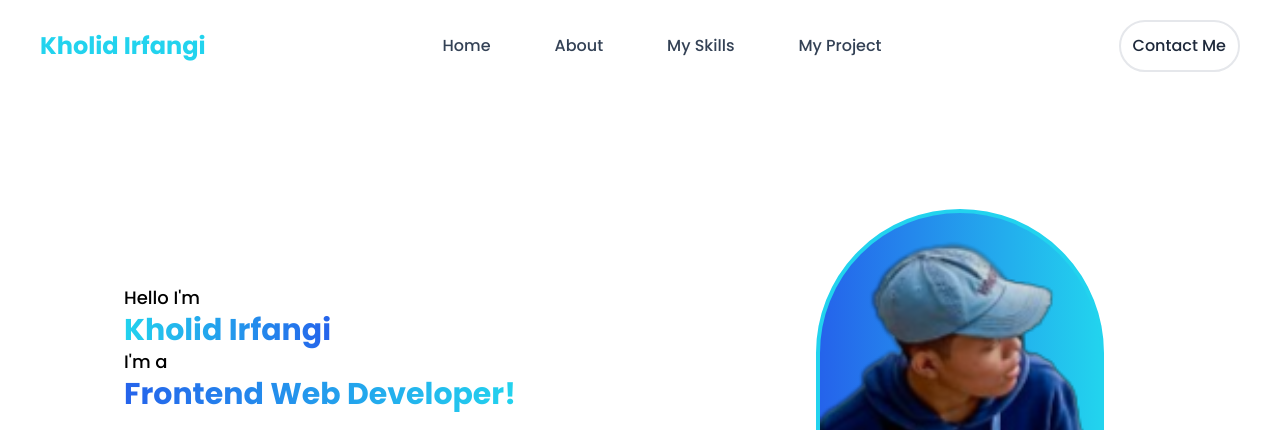
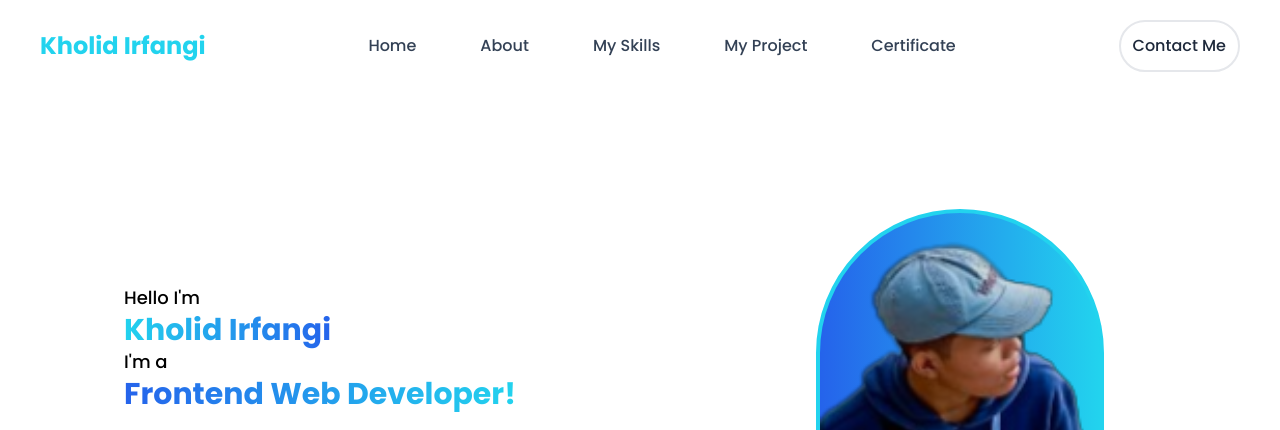
Before and after one commit to kholidirfangi/My-Portfolio, a website: page index.html in a window 1280 px wide. Shown: the top 430 px of the page. Drawn offline with Linux system fonts and the light colour scheme.

Commit message:
menambahkan certificate link di navbar

```diff
--- a/index.html
+++ b/index.html
@@ -26,6 +26,7 @@
         <li class="py-3 px-5 lg:py-0 lg:px-8"><a class="nav-line relative" href="#about">About</a></li>
         <li class="py-3 px-5 lg:py-0 lg:px-8"><a class="nav-line relative" href="#myskills">My Skills</a></li>
         <li class="py-3 px-5 lg:py-0 lg:px-8"><a class="nav-line relative" href="#myproject">My Project</a></li>
+        <li class="py-3 px-5 lg:py-0 lg:px-8"><a class="nav-line relative" href="#certificate">Certificate</a></li>
       </ul>
     </nav>
     <a class="btn-contact lg:block text-center mx-4 lg:mx-0 lg:w-auto p-3 rounded-full font-medium text-slate-800 transition duration-200 ease-in-out border-2 hover:outline-offset-4 hover:border-cyan-400 hover:bg-gradient-to-r hover:from-cyan-400 hover:to-blue-600 hover:text-white" href="#contact">Contact Me</a>
@@ -109,7 +110,7 @@
           <p class="max-w-sm mx-auto text-slate-400">News homepage</p>
         </div>
         <div class="w-full lg:w-1/3 rounded-md py-3">
-          <div class="px-5 py-3">
+          <div class="px-5 py-3 ">
             <img src="images/intro-section-with-dropdown-desktop.png" alt="Intro section with dropdown navigation" class="rounded-sm">
           </div>
           <p class="max-w-sm mx-auto text-slate-400">Intro section with dropdown navigation</p>
@@ -122,7 +123,7 @@
         </div>
       </div>
   </section>
-  <section class="px-5 py-10 lg:py-24">
+  <section id="certificate" class="px-5 py-10 lg:py-24">
     <h2 class="mb-6 lg:mb-12 text-2xl font-bold text-center text-cyan-400">Certificate</h2>
     <div class="flex flex-col lg:flex-row items-center justify-center lg:px-20">
       <div class="w-full lg:w-1/3 px-5 mb-6 lg:mb-0">
```
